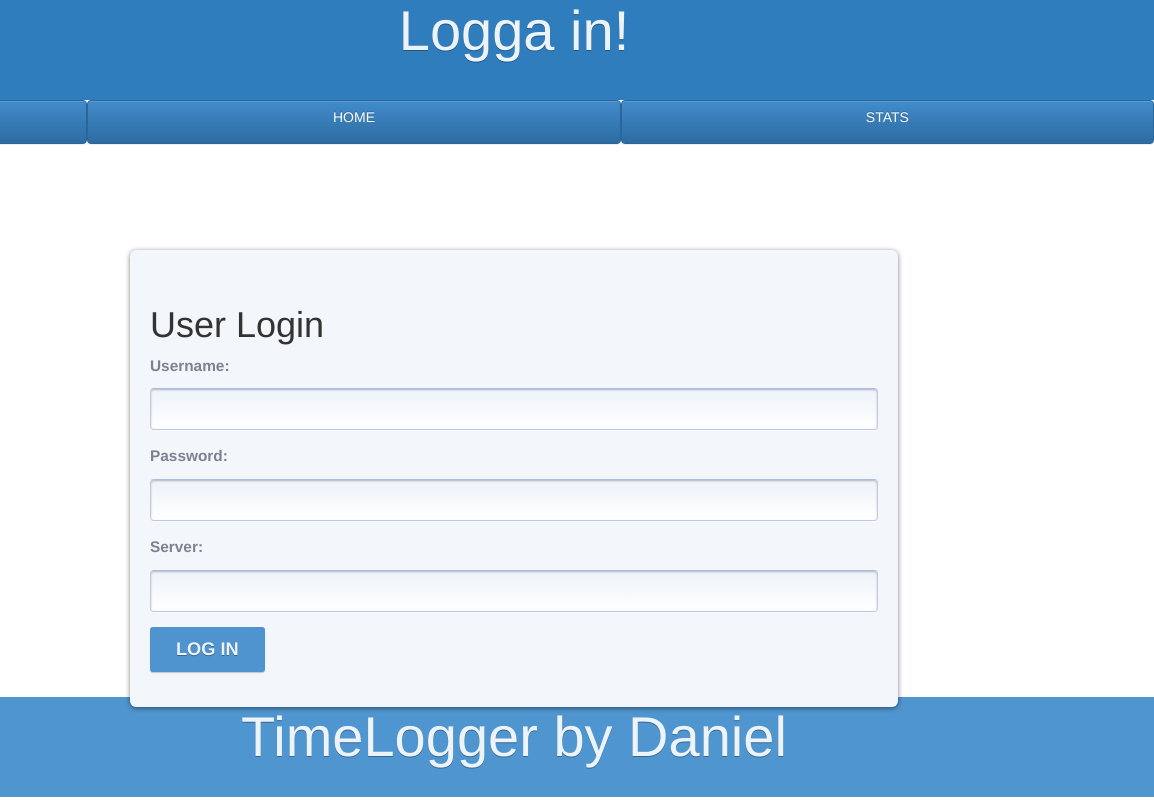
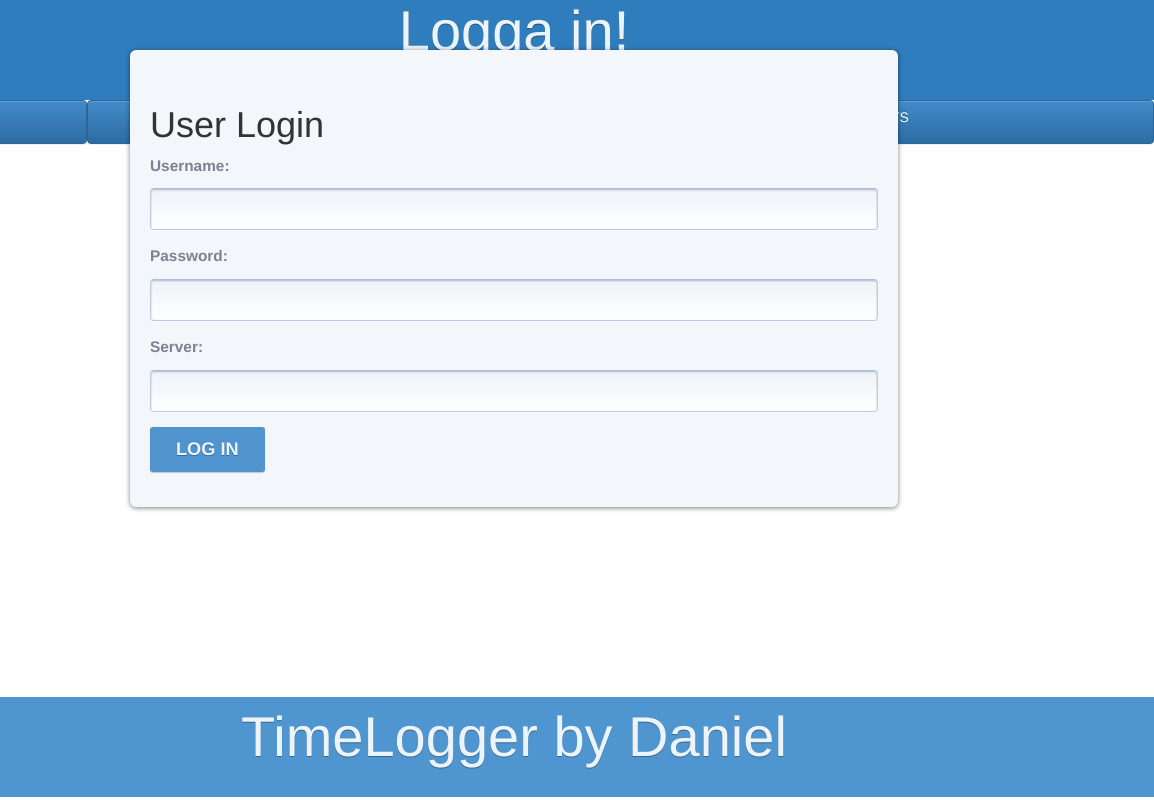
Before and after one commit to dlufr06/client, a plain HTML site: page index.html in a window 1280 px wide. Shown: the full height of the page, 126-1280 px from the left. Drawn offline with Linux system fonts and the light colour scheme.

Commit message:
minor update

```diff
--- a/css/login.css
+++ b/css/login.css
@@ -40,7 +40,7 @@
 #loginmodal {
   position: fixed;
   z-index: 100;
-  top: 250px;
+  top: 50px;
   left: 20%;
   width: 60%;
   padding: 35px 20px;
```
